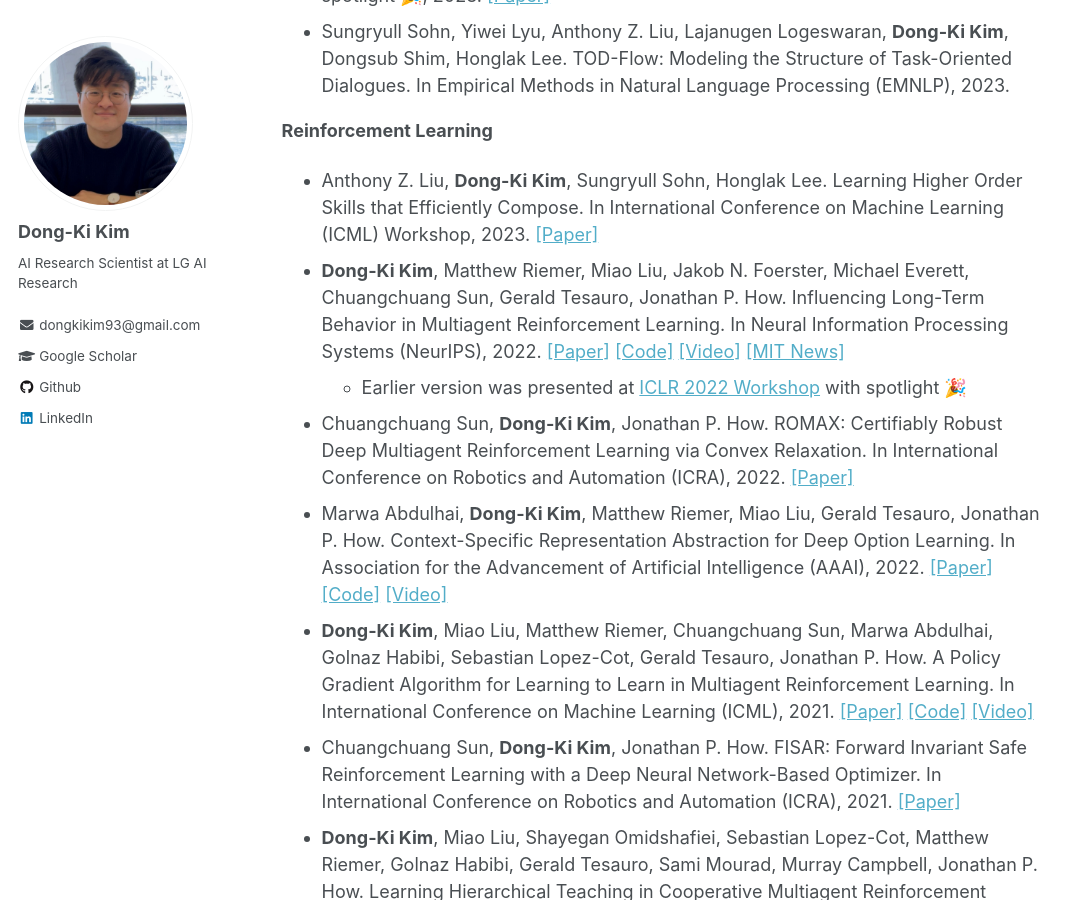
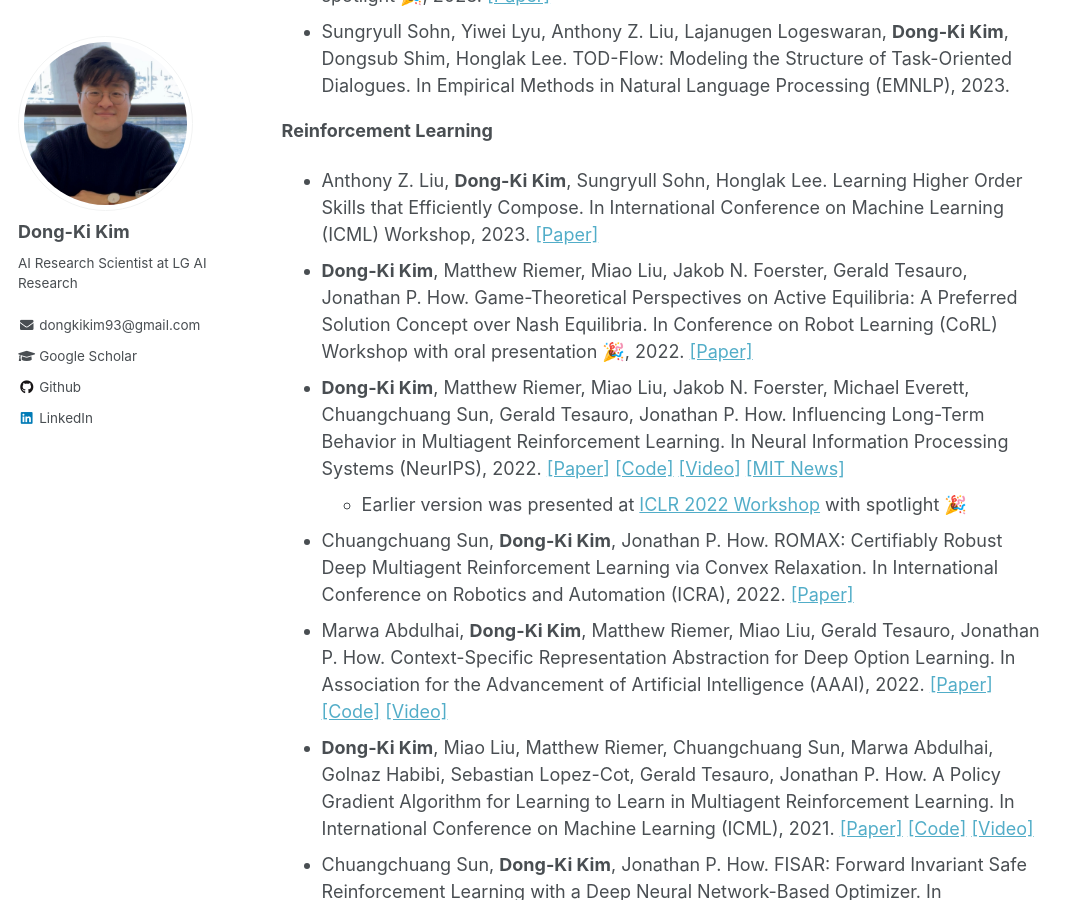
Before and after one commit to dkkim93/dkkim93.github.io, a Jekyll site: the page built from _pages/about.md, in a window 1280 px wide and 900 px high, scrolled down 1046 px. Shown: the whole window, without its empty margins (0-1084 px from the left). Built offline with Jekyll 4.4.1, drawn with Linux system fonts in a browser that asks for light colours.

Commit message:
corl workshop paper updated

```diff
--- a/_pages/about.md
+++ b/_pages/about.md
@@ -33,6 +33,7 @@ Publication
 
 **Reinforcement Learning**
 * Anthony Z. Liu, **Dong-Ki Kim**, Sungryull Sohn, Honglak Lee. Learning Higher Order Skills that Efficiently Compose. In International Conference on Machine Learning (ICML) Workshop, 2023. <a href="https://openreview.net/attachment?id=mEElj97a8C&name=pdf" target="_blank">[Paper]</a>
+* **Dong-Ki Kim**, Matthew Riemer, Miao Liu, Jakob N. Foerster, Gerald Tesauro, Jonathan P. How. Game-Theoretical Perspectives on Active Equilibria: A Preferred Solution Concept over Nash Equilibria. In Conference on Robot Learning (CoRL) Workshop with oral presentation &#127881;, 2022. <a href="https://arxiv.org/pdf/2210.16175.pdf" target="_blank">[Paper]</a>
 * **Dong-Ki Kim**, Matthew Riemer, Miao Liu, Jakob N. Foerster, Michael Everett, Chuangchuang Sun, Gerald Tesauro, Jonathan P. How. Influencing Long-Term Behavior in Multiagent Reinforcement Learning. In Neural Information Processing Systems (NeurIPS), 2022. <a href="https://arxiv.org/pdf/2203.03535.pdf" target="_blank">[Paper]</a> <a href="https://github.com/dkkim93/further">[Code]</a> <a href="https://sites.google.com/view/further-marl" target="_blank">[Video]</a> <a href="https://news.mit.edu/2022/multiagent-machine-learning-ai-1123" target="_blank">[MIT News]</a>
   * Earlier version was presented at <a href="https://www.gamificationmas.com/" target="_blank">ICLR 2022 Workshop</a> with spotlight &#127881;
 * Chuangchuang Sun, **Dong-Ki Kim**, Jonathan P. How. ROMAX: Certifiably Robust Deep Multiagent Reinforcement Learning via Convex Relaxation. In International Conference on Robotics and Automation (ICRA), 2022. <a href="https://arxiv.org/pdf/2109.06795.pdf" target="_blank">[Paper]</a>
```
